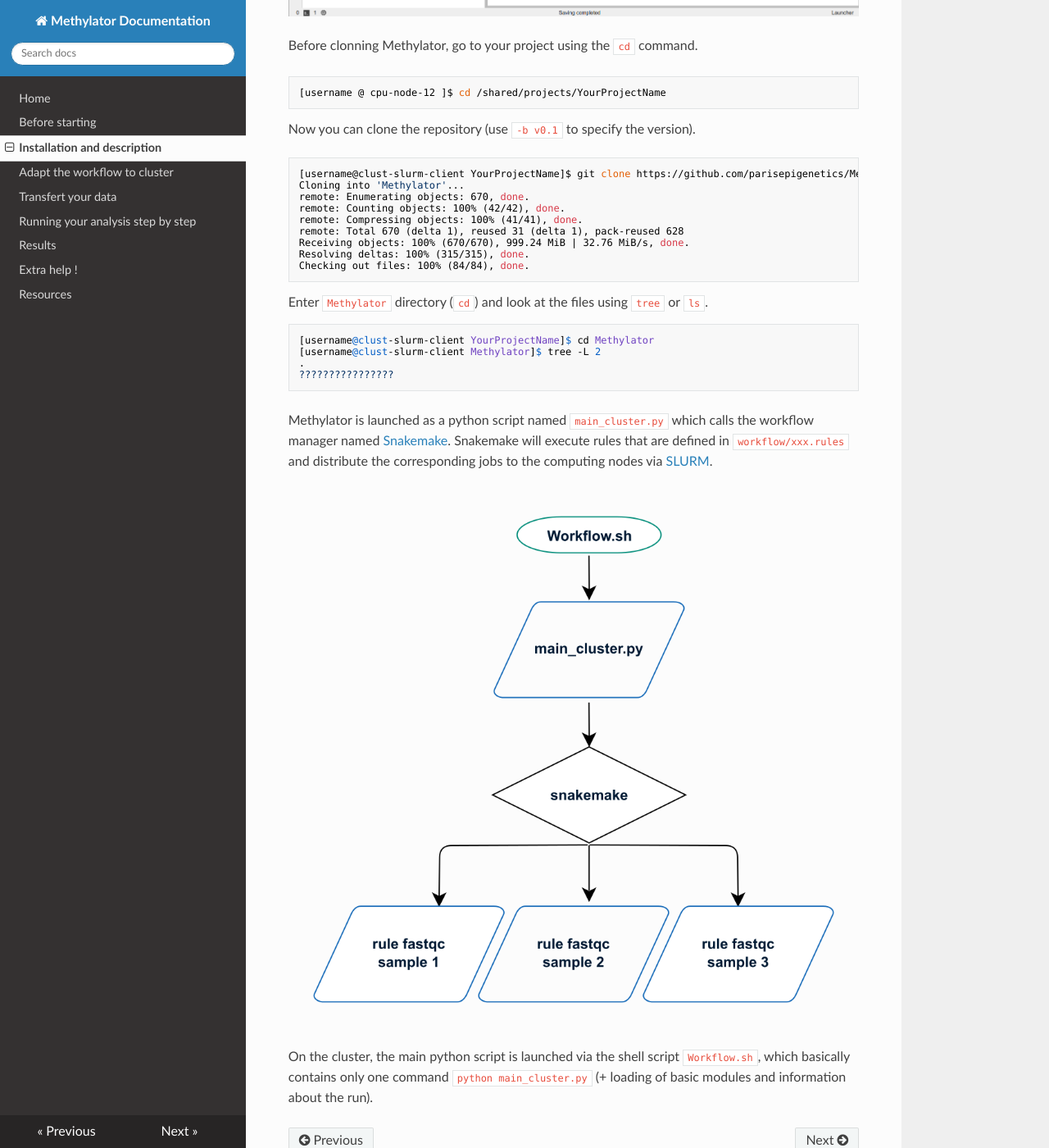
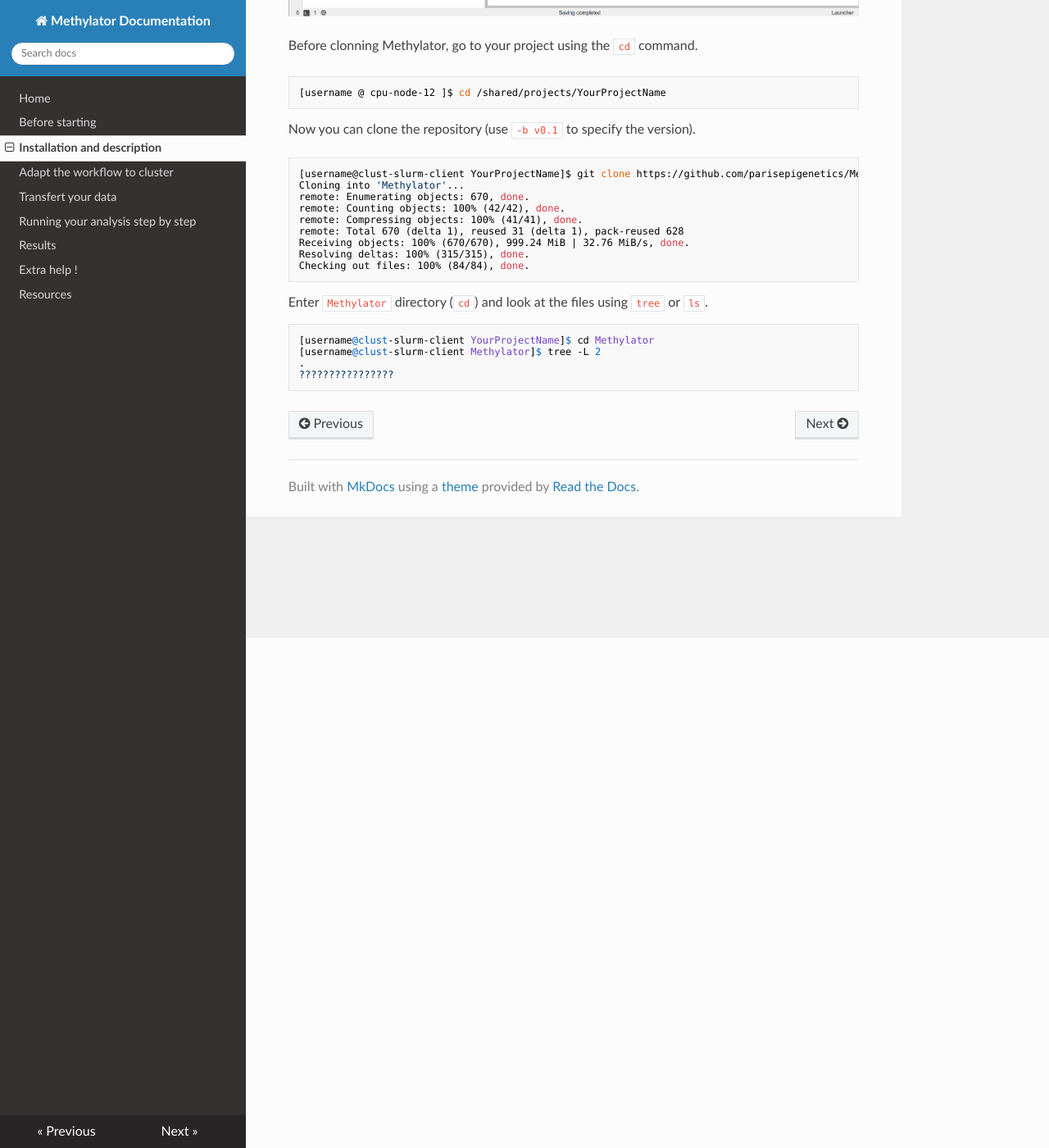
Before and after one commit to parisepigenetics/Methylator-Documentation, an MkDocs documentation site: the page built from docs/installation.md, in a window 1280 px wide and 1400 px high, scrolled down 622 px. Shown: the whole window at 82% size. Built offline with MkDocs 1.6.1, drawn with Linux system fonts in a browser that asks for light colours; nearby versions of some CDN libraries; some of the changed text lies outside the part shown.

Commit message:
Update installation.md

````diff
--- a/docs/installation.md
+++ b/docs/installation.md
@@ -1,4 +1,4 @@
-# Installation and description
+# Installation
 
 In order to install Methylator, you  have to clone the Methylator GitHub repository to your cluster project.
 If you're using the Jupyter Hub on IFB, you can open a **Terminal** by clicking on the corresponding icon.
@@ -30,10 +30,3 @@ Enter `Methylator` directory (`cd`) and look at the files using `tree` or `ls`.
 .
 ????????????????
 ```
-
-Methylator is launched as a python script named `main_cluster.py` which calls the workflow manager named [Snakemake](https://snakemake.readthedocs.io/en/stable/snakefiles/rules.html). Snakemake will execute rules that are defined in `workflow/xxx.rules` and distribute the corresponding jobs to the computing nodes via [SLURM](https://ifb-elixirfr.gitlab.io/cluster/doc/slurm/slurm_user_guide/).
-
-![cluster_chart](img/cluster_chart.pdf.png)
-
-
- On the cluster, the main python script is launched via the shell script `Workflow.sh`, which basically contains only one command `python main_cluster.py` (+ loading of basic modules and information about the run).
````
